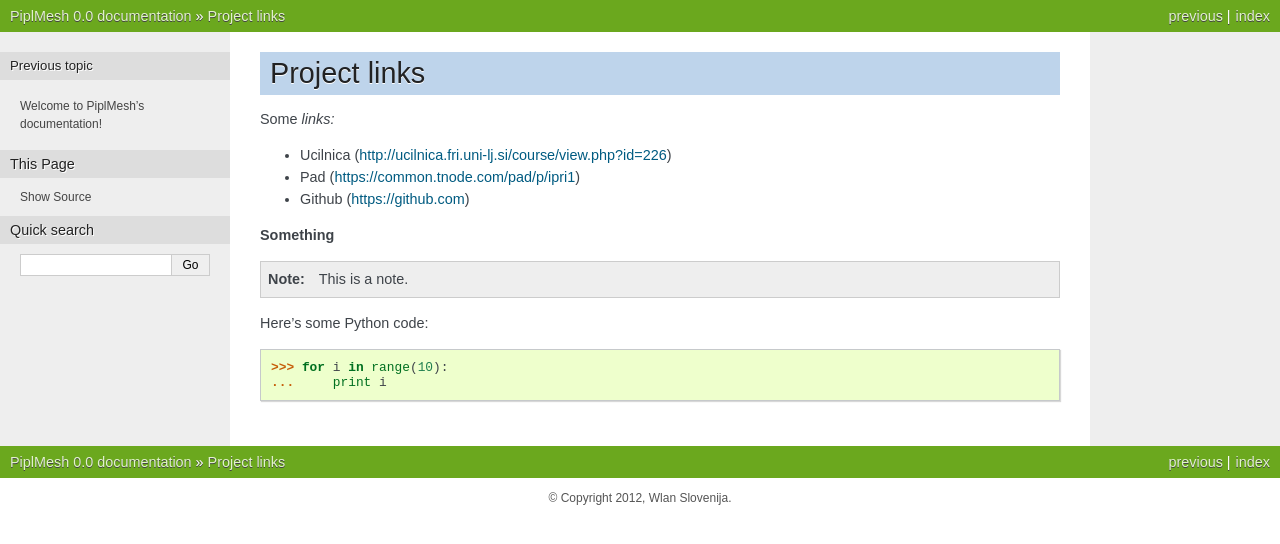
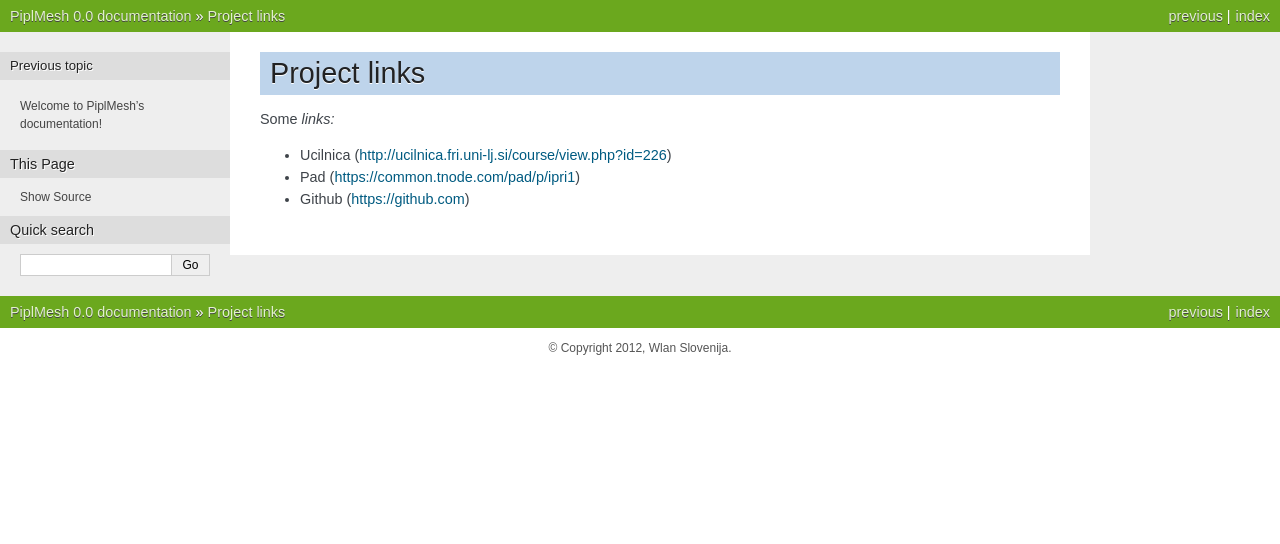
Before and after one commit to wlanslovenija/PiplMesh, a Sphinx documentation site: the page built from docs/links.rst, in a window 1280 px wide. Shown: the top 544 px of the page. Built offline with Sphinx 7.4.7, drawn with Linux system fonts in a browser that asks for light colours.

Commit message:
Removed example code.

```diff
--- a/docs/links.rst
+++ b/docs/links.rst
@@ -4,14 +4,5 @@ Some *links:*
 
 * Ucilnica (http://ucilnica.fri.uni-lj.si/course/view.php?id=226)
 * Pad (https://common.tnode.com/pad/p/ipri1)
+
 * Github (https://github.com)
-
-**Something**
-
-.. note::
-    This is a note.
-
-Here's some Python code:
-
->>> for i in range(10):
-...     print i
```
